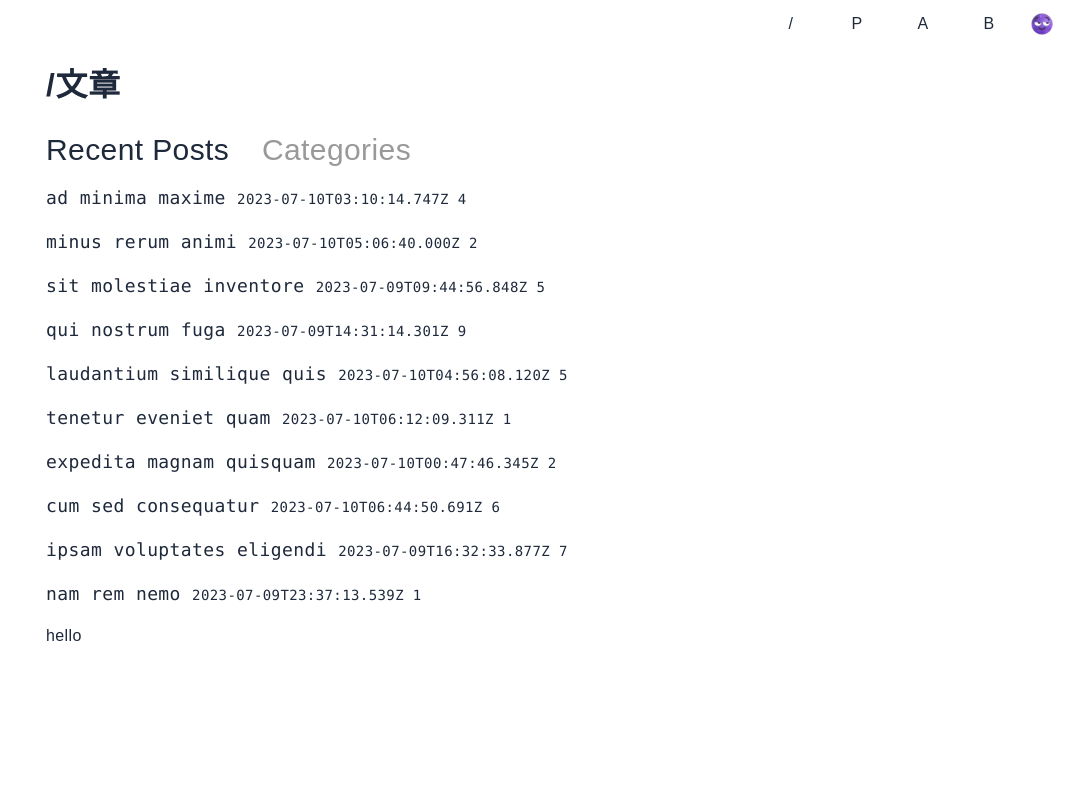
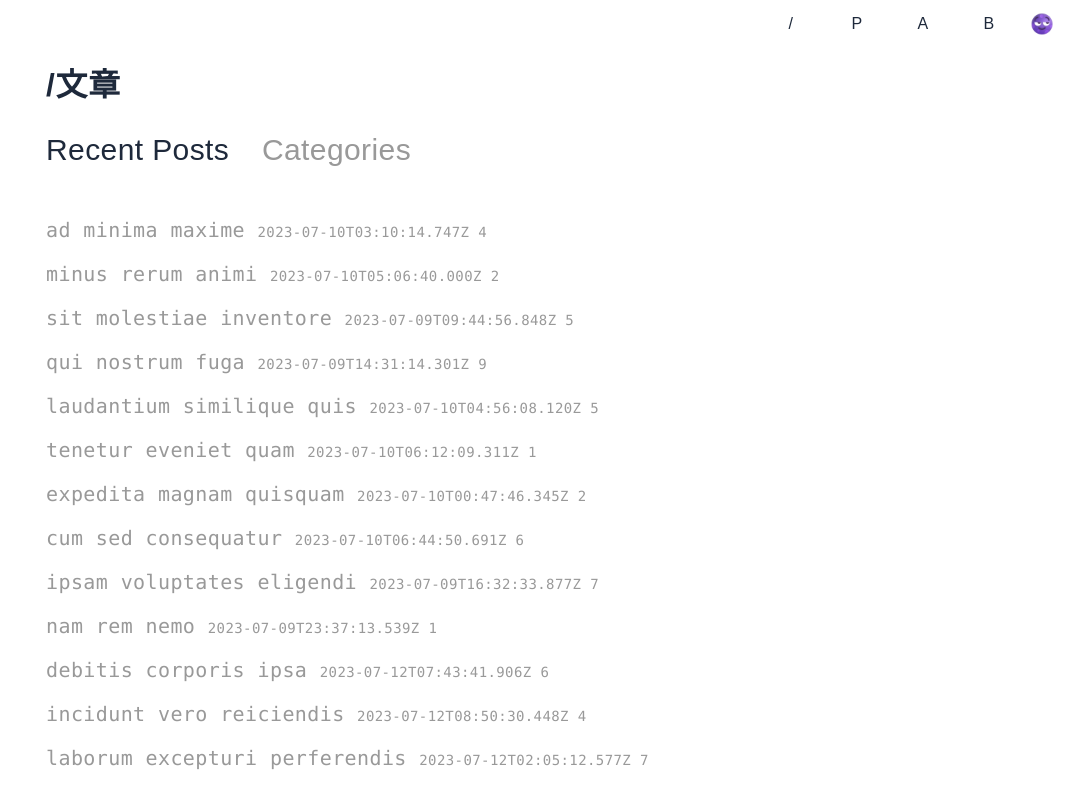
Before and after one commit to jaycethanks/zhongyi-blog, a Next.js app: page /post in a window 1280 px wide. Shown: the top 791 px of the page, without its empty margins (210-1280 px from the left). Built offline with nearby package versions, Linux system fonts and the light colour scheme; a web font is replaced by a local one.

Commit message:
chore: update eslint

```diff
--- a/components/Post/Categories/Categories.tsx
+++ b/components/Post/Categories/Categories.tsx
@@ -1 +1,51 @@
 import style from './Categories.module.scss';
+
+import {motion} from 'framer-motion';
+
+type CategoryItemType = {
+	id: string;
+	name: string;
+	postCount: number;
+};
+
+type CategoriesType = {
+	categories: CategoryItemType[];
+};
+
+type CategoryItemProps = {
+	key: string;
+	category: CategoryItemType;
+};
+
+const CategoryItem: React.FC<CategoryItemProps> = ({category, ...props}) => {
+	const {id, name, postCount} = category;
+	return (<>
+		<p className='text-xl text-REMARK_TEXT dark:text-DARK_REMARK_TEXT hover:text-TEXT_MAIN hover:dark:text-DARK_TEXT_MAIN font-mono my-4 cursor-pointer'>{name} <span className='text-sm hover:opacity-75'>{postCount} </span></p>
+	</>);
+};
+
+const Categories = ({categories}: StandardProps & CategoriesType)=> {
+	return (<>
+		<main className='recent-posts'>
+			{
+				categories.map((category, index) => {
+					const {id} = category;
+					return (
+						<motion.li
+							className='list-none'
+							key={id}
+							initial={{y: 10, opacity: 0}}
+							animate={{y: 0, opacity: 1}}
+							transition={{delay: index * 0.1}}
+						>
+							<CategoryItem key={id} category={category}></CategoryItem>
+						</motion.li>
+					);
+				})
+			}
+		</main>
+	</>);
+}
+
+
+export default Categories
--- a/components/Post/RecentPost/RecentPost.tsx
+++ b/components/Post/RecentPost/RecentPost.tsx
@@ -1,4 +1,6 @@
 import style from './RecentPost.module.scss';
+import {motion} from 'framer-motion';
+
 type PostType = {
 	id: string;
 	title: string;
@@ -8,6 +10,7 @@ type PostType = {
 
 type RecentPostsPropsType = {
 	recentPosts: PostType[];
+	handleLoadMore:()=>void
 };
 
 type PostRecordProps = {
@@ -18,19 +21,31 @@ type PostRecordProps = {
 const PostRecord: React.FC<PostRecordProps> = ({post, ...props}) => {
 	const {id, title, createdAt, assumeCost} = post;
 	return (<>
-		<p className='text-lg font-mono my-4'>{title} <span className='text-sm'>{createdAt} {assumeCost}</span></p>
+		<p className='text-xl text-REMARK_TEXT dark:text-DARK_REMARK_TEXT hover:text-TEXT_MAIN hover:dark:text-DARK_TEXT_MAIN font-mono my-4 cursor-pointer'>{title} <span className='text-sm hover:opacity-75'>{createdAt} {assumeCost}</span></p>
 	</>);
 };
 
-export default function RecentPost({recentPosts}: StandardProps & RecentPostsPropsType) {
+export default function RecentPost({recentPosts,handleLoadMore}: StandardProps & RecentPostsPropsType) {
 	return (<>
 		<main className='recent-posts'>
 			{
-				recentPosts.map(post => {
+				recentPosts.map((post, index) => {
 					const {id} = post;
-					return (<PostRecord key={id} post={post}></PostRecord>);
+					return (
+						<motion.li
+							className='list-none'
+							key={id}
+							initial={{y: 10, opacity: 0}}
+							animate={{y: 0, opacity: 1}}
+							transition={{delay: index * 0.1}}
+						>
+							<PostRecord key={id} post={post}></PostRecord>
+						</motion.li>
+					);
 				})
 			}
+			<button onClick={handleLoadMore}>Loading More</button>
+
 		</main>
 	</>);
 }
--- a/components/Tab/index.tsx
+++ b/components/Tab/index.tsx
@@ -1,71 +1,7 @@
 import Image from 'next/image';
 import Link from 'next/link';
-import RecentPost from '@/components/Post/RecentPost/RecentPost';
 import styles from './tab.module.scss';
 import {type PropsWithChildren, ReactElement, type ReactNode, useEffect, useRef, useState} from 'react';
-import {motion} from 'framer-motion';
-const mock = [
-	{
-		createdAt: '2023-07-10T03:10:14.747Z',
-		title: 'ad minima maxime',
-		assumeCost: '4',
-		id: '1',
-	},
-	{
-		createdAt: '2023-07-10T05:06:40.000Z',
-		title: 'minus rerum animi',
-		assumeCost: '2',
-		id: '2',
-	},
-	{
-		createdAt: '2023-07-09T09:44:56.848Z',
-		title: 'sit molestiae inventore',
-		assumeCost: '5',
-		id: '3',
-	},
-	{
-		createdAt: '2023-07-09T14:31:14.301Z',
-		title: 'qui nostrum fuga',
-		assumeCost: '9',
-		id: '4',
-	},
-	{
-		createdAt: '2023-07-10T04:56:08.120Z',
-		title: 'laudantium similique quis',
-		assumeCost: '5',
-		id: '5',
-	},
-	{
-		createdAt: '2023-07-10T06:12:09.311Z',
-		title: 'tenetur eveniet quam',
-		assumeCost: '1',
-		id: '6',
-	},
-	{
-		createdAt: '2023-07-10T00:47:46.345Z',
-		title: 'expedita magnam quisquam',
-		assumeCost: '2',
-		id: '7',
-	},
-	{
-		createdAt: '2023-07-10T06:44:50.691Z',
-		title: 'cum sed consequatur',
-		assumeCost: '6',
-		id: '8',
-	},
-	{
-		createdAt: '2023-07-09T16:32:33.877Z',
-		title: 'ipsam voluptates eligendi',
-		assumeCost: '7',
-		id: '9',
-	},
-	{
-		createdAt: '2023-07-09T23:37:13.539Z',
-		title: 'nam rem nemo',
-		assumeCost: '1',
-		id: '10',
-	},
-];
 type TabItemType = {
 	content: ReactNode | string;
 	title: string;
@@ -80,7 +16,7 @@ type TabTitleType = {
 };
 
 const TabTitle = ({title, onClick, id, current}: TabTitleType) => (<>
-	<span className={`select-none text-3xl mr-6 cursor-pointer ${id === current ? 'text-TEXT_MAIN dark:text-DARK_TEXT_MAIN' : 'text-REMARK_TEXT dark:text-DARK_REMARK_TEXT'}`} onClick={onClick}> {title} </span>
+  <span className={`transition-colors duration-TRANSITION_DURATION select-none text-3xl mr-6 cursor-pointer ${id === current ? 'text-TEXT_MAIN dark:text-DARK_TEXT_MAIN' : 'text-REMARK_TEXT dark:text-DARK_REMARK_TEXT'}`} onClick={onClick}> {title} </span>
 </>);
 
 const Tab = ({
@@ -101,17 +37,8 @@ const Tab = ({
         }} />
       ))
     }
-		<div>
-			<motion.div
-				key={activeItem?.id}
-				initial={{y: 50}}
-				animate={{y: 0}}
-			>
-				{
-					<RecentPost recentPosts={mock}></RecentPost>
-				}
+    <div className='mt-12' key={activeItem?.id}>
       {activeItem?.content}
-			</motion.div>
     </div>
   </>);
 };
--- a/package.json
+++ b/package.json
@@ -28,6 +28,7 @@
     "@typescript-eslint/parser": ">=5.57.0",
     "autoprefixer": "^10.4.13",
     "eslint": ">=8.0.0",
+    "eslint-config-next": "^13.4.9",
     "eslint-config-xo": "^0.43.1",
     "eslint-config-xo-typescript": "^0.57.0",
     "eslint-plugin-react": "^7.32.2",
--- a/pages/post.tsx
+++ b/pages/post.tsx
@@ -6,11 +6,190 @@ import Layout from '@/components/common/Layout';
 import SpacerBar from '@/components/common/SpacerBar';
 import Tab from '@/components/Tab';
 import Fonts from '@/fonts';
-
+import RecentPost from '@/components/Post/RecentPost/RecentPost';
+import Categories from '@/components/Post/Categories/Categories';
 import RightColumn from '../components/App/Post/RightColumn/index';
 import TopReads from '../components/App/Post/TopReads/index';
+import { useState } from 'react';
+const _mock = [
+  {
+    createdAt: '2023-07-10T03:10:14.747Z',
+    title: 'ad minima maxime',
+    assumeCost: '4',
+    id: '1',
+  },
+  {
+    createdAt: '2023-07-10T05:06:40.000Z',
+    title: 'minus rerum animi',
+    assumeCost: '2',
+    id: '2',
+  },
+  {
+    createdAt: '2023-07-09T09:44:56.848Z',
+    title: 'sit molestiae inventore',
+    assumeCost: '5',
+    id: '3',
+  },
+  {
+    createdAt: '2023-07-09T14:31:14.301Z',
+    title: 'qui nostrum fuga',
+    assumeCost: '9',
+    id: '4',
+  },
+  {
+    createdAt: '2023-07-10T04:56:08.120Z',
+    title: 'laudantium similique quis',
+    assumeCost: '5',
+    id: '5',
+  },
+  {
+    createdAt: '2023-07-10T06:12:09.311Z',
+    title: 'tenetur eveniet quam',
+    assumeCost: '1',
+    id: '6',
+  },
+  {
+    createdAt: '2023-07-10T00:47:46.345Z',
+    title: 'expedita magnam quisquam',
+    assumeCost: '2',
+    id: '7',
+  },
+  {
+    createdAt: '2023-07-10T06:44:50.691Z',
+    title: 'cum sed consequatur',
+    assumeCost: '6',
+    id: '8',
+  },
+  {
+    createdAt: '2023-07-09T16:32:33.877Z',
+    title: 'ipsam voluptates eligendi',
+    assumeCost: '7',
+    id: '9',
+  },
+  {
+    createdAt: '2023-07-09T23:37:13.539Z',
+    title: 'nam rem nemo',
+    assumeCost: '1',
+    id: '10',
+  },
+  {
+    createdAt: '2023-07-12T07:43:41.906Z',
+    title: 'debitis corporis ipsa',
+    assumeCost: '6',
+    id: '11',
+  },
+  {
+    createdAt: '2023-07-12T08:50:30.448Z',
+    title: 'incidunt vero reiciendis',
+    assumeCost: '4',
+    id: '12',
+  },
+  {
+    createdAt: '2023-07-12T02:05:12.577Z',
+    title: 'laborum excepturi perferendis',
+    assumeCost: '7',
+    id: '13',
+  },
 
+];
+const _loadMock = [
+  {
+    createdAt: '2023-07-11T18:53:04.021Z',
+    title: 'voluptas minus reprehenderit',
+    assumeCost: '9',
+    id: '14',
+  },
+  {
+    createdAt: '2023-07-11T23:48:10.842Z',
+    title: 'sed architecto explicabo',
+    assumeCost: '5',
+    id: '15',
+  },
+  {
+    createdAt: '2023-07-11T18:55:41.333Z',
+    title: 'porro quaerat perferendis',
+    assumeCost: '7',
+    id: '16',
+  },
+  {
+    createdAt: '2023-07-11T16:01:50.006Z',
+    title: 'magnam impedit eaque',
+    assumeCost: '7',
+    id: '17',
+  },
+  {
+    createdAt: '2023-07-11T12:53:36.654Z',
+    title: 'porro debitis natus',
+    assumeCost: '8',
+    id: '18',
+  },
+  {
+    createdAt: '2023-07-11T22:59:15.712Z',
+    title: 'nostrum deleniti ab',
+    assumeCost: '9',
+    id: '19',
+  },
+  {
+    createdAt: '2023-07-12T05:54:39.644Z',
+    title: 'veniam dolorem dolore',
+    assumeCost: '5',
+    id: '20',
+  },
+]
+
+const fake = [
+  {
+   "name": "eligendi-animi-harum",
+   "postCount": 90,
+   "id": "1"
+  },
+  {
+   "name": "nihil-tenetur-magnam",
+   "postCount": 79,
+   "id": "2"
+  },
+  {
+   "name": "ipsam-quidem-quia",
+   "postCount": 55,
+   "id": "3"
+  },
+  {
+   "name": "in-alias-doloremque",
+   "postCount": 16,
+   "id": "4"
+  },
+  {
+   "name": "perspiciatis-odit-corporis",
+   "postCount": 36,
+   "id": "5"
+  },
+  {
+   "name": "beatae-error-optio",
+   "postCount": 29,
+   "id": "6"
+  },
+  {
+   "name": "reprehenderit-sit-cum",
+   "postCount": 1,
+   "id": "7"
+  },
+  {
+   "name": "dolorem-culpa-minima",
+   "postCount": 20,
+   "id": "8"
+  },
+  {
+   "name": "et-nam-quibusdam",
+   "postCount": 69,
+   "id": "9"
+  }
+ ]
 export default function Home() {
+  const [posts,setPosts] = useState(_mock)
+  const [categories,setCategories] = useState(fake)
+  function handleLoadMore(){
+    setPosts([..._mock,..._loadMock])
+  }
   return (
   // 这里为了开发阶段默认启用夜间模式， 上线应该去掉
     <div>
@@ -26,7 +205,18 @@ export default function Home() {
             </div>
           </div> */}
           <Tab
-						tabItems={[{content: 'hello', title: 'Recent Posts', id: 0}, {content: 'world', title: 'Categories', id: 1}]}
+            tabItems={[
+              {
+                content: <RecentPost handleLoadMore={handleLoadMore} recentPosts={posts}></RecentPost>,
+                title: 'Recent Posts',
+                id: 0,
+              },
+              {
+                content: <Categories categories={categories}></Categories>,
+                title: 'Categories',
+                id: 1,
+              },
+            ]}
           />
         </Container>
       </Layout>
```
Also changed, not shown: components/HomePage/AtricleViewer/index.html (added, +18 -0 lines), .eslintrc.js, 1 other file (tests, documents, lock files or other folders). Lines whose indentation alone changed are shown as unchanged.
